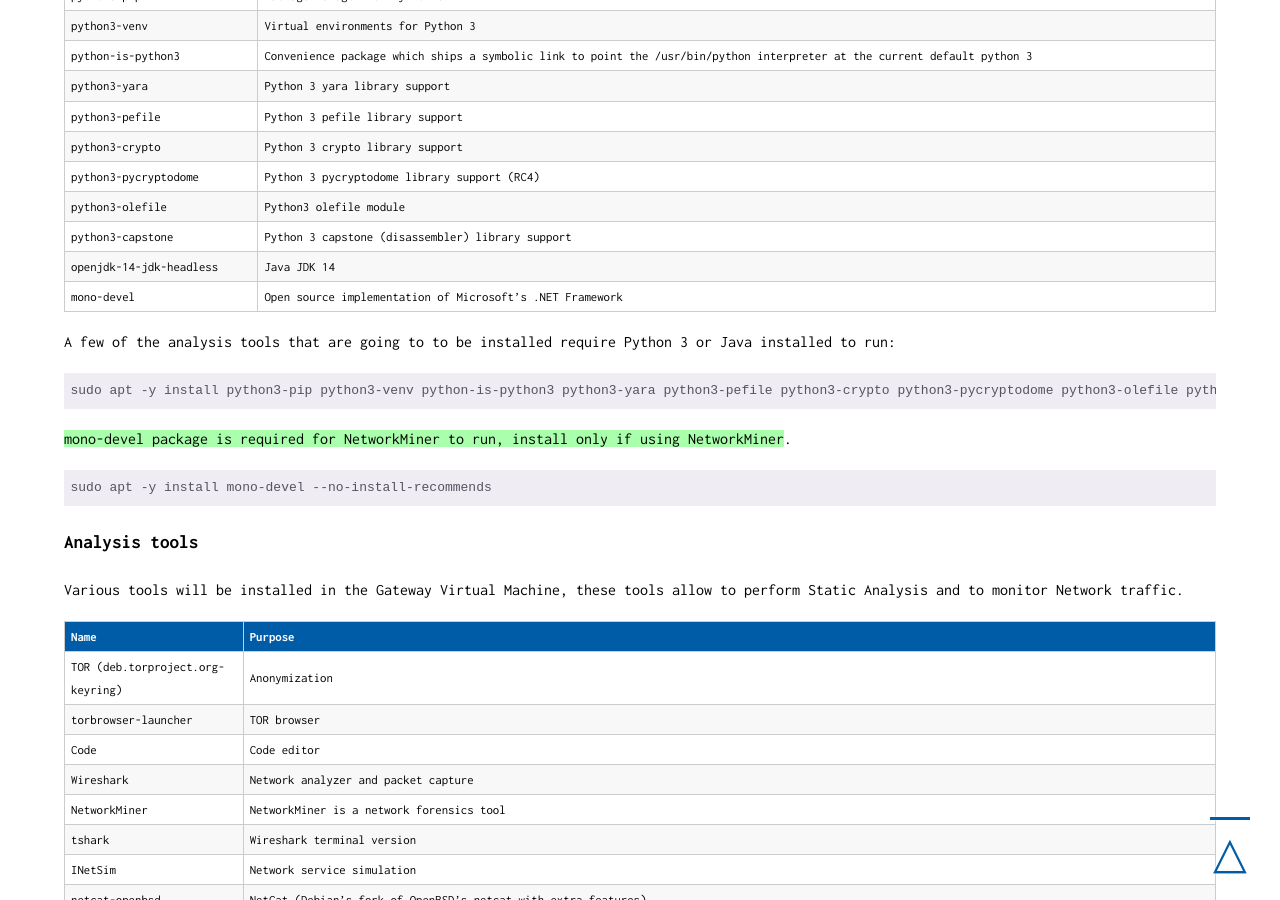
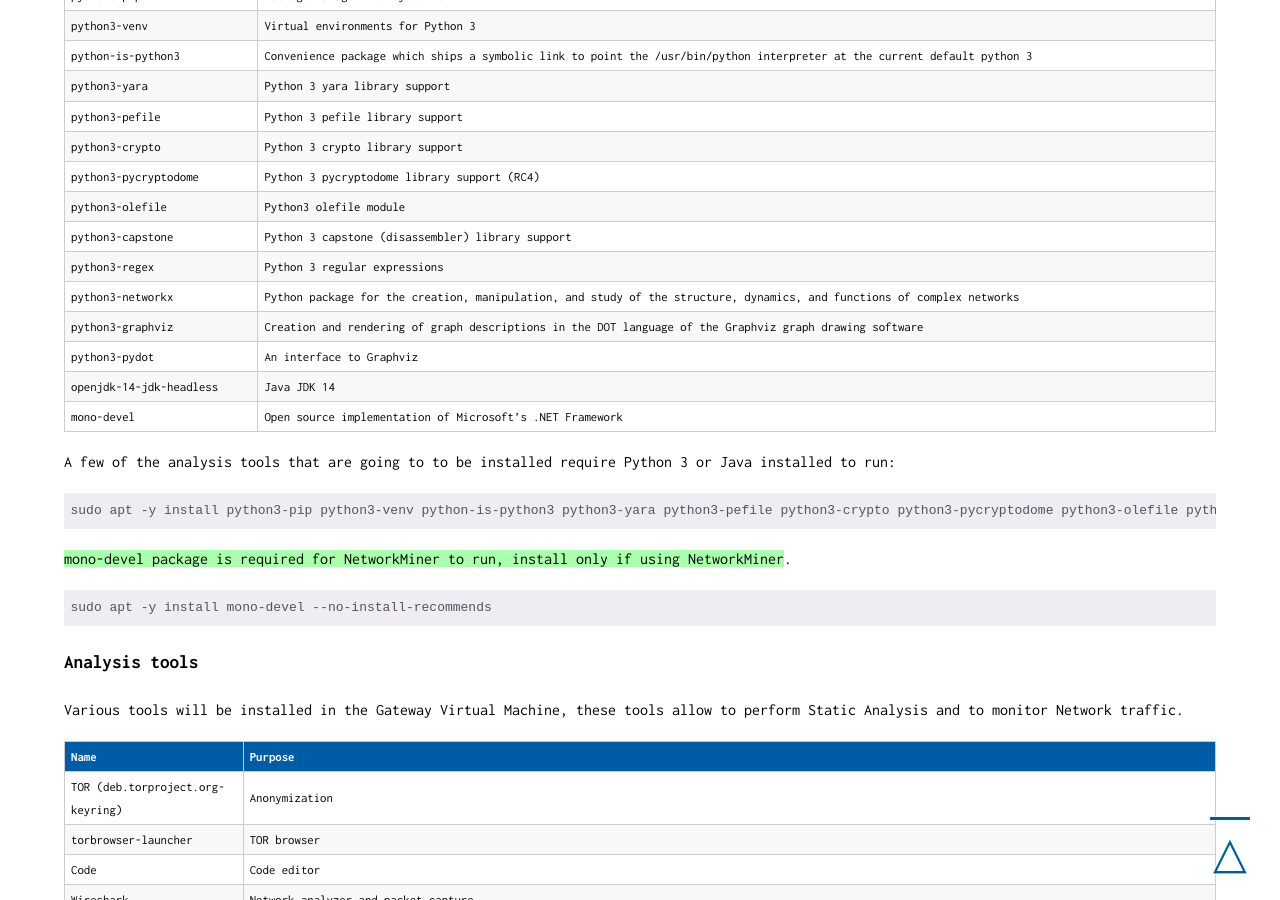
Before and after one commit to qwertzy-antonio-godinho/qwertzy-antonio-godinho.github.io, a Jekyll site: the page built from _posts/2021-02-08-Malware-Lab-Part-1-The-Gateway.md, in a window 1280 px wide and 900 px high, scrolled down 22746 px. Built offline with Jekyll 4.4.1, drawn with Linux system fonts in a browser that asks for light colours; some of the changed text lies outside the part shown.

Commit message:
Update 2021-02-08-Malware-Lab-Part-1-The-Gateway.md
Added Office tools

```diff
--- a/_posts/2021-02-08-Malware-Lab-Part-1-The-Gateway.md
+++ b/_posts/2021-02-08-Malware-Lab-Part-1-The-Gateway.md
@@ -568,12 +568,16 @@
 python3-pycryptodome | Python 3 pycryptodome library support (RC4)
 python3-olefile | Python3 olefile module
 python3-capstone | Python 3 capstone (disassembler) library support
+python3-regex |Python 3 regular expressions
+python3-networkx | Python package for the creation, manipulation, and study of the structure, dynamics, and functions of complex networks
+python3-graphviz | Creation and rendering of graph descriptions in the DOT language of the Graphviz graph drawing software
+python3-pydot | An interface to Graphviz
 openjdk-14-jdk-headless | Java JDK 14
 mono-devel | Open source implementation of Microsoft's .NET Framework
 
 A few of the analysis tools that are going to to be installed require Python 3 or Java installed to run:
 
-<pre><code class="bash">sudo apt -y install python3-pip python3-venv python-is-python3 python3-yara python3-pefile python3-crypto python3-pycryptodome python3-olefile python3-capstone openjdk-14-jdk-headless --no-install-recommends</code></pre>
+<pre><code class="bash">sudo apt -y install python3-pip python3-venv python-is-python3 python3-yara python3-pefile python3-crypto python3-pycryptodome python3-olefile python3-capstone python3-regex python3-networkx python3-graphviz python3-pydot openjdk-14-jdk-headless --no-install-recommends</code></pre>
 
 <span class="highlight-green">mono-devel package is required for NetworkMiner to run, install only if using NetworkMiner</span>.
 
@@ -619,6 +623,8 @@
 sqlitebrowser | A visual, open source tool to create, design, and edit database files compatible with SQLite
 vbindiff | Displays two files at once, and highlights differences between them
 pixd | A tool for visualizing binary data using a colour palette
+Vba2Graph | Generates a VBA call graph, with potential malicious keywords highlighted
+oletools | Python tools to analyze Microsoft OLE2 files
 
 ## Adding tools repositories
 
```
Also changed, not shown: other parts of _posts/2021-02-08-Malware-Lab-Part-1-The-Gateway.md (+3 -1 lines).
